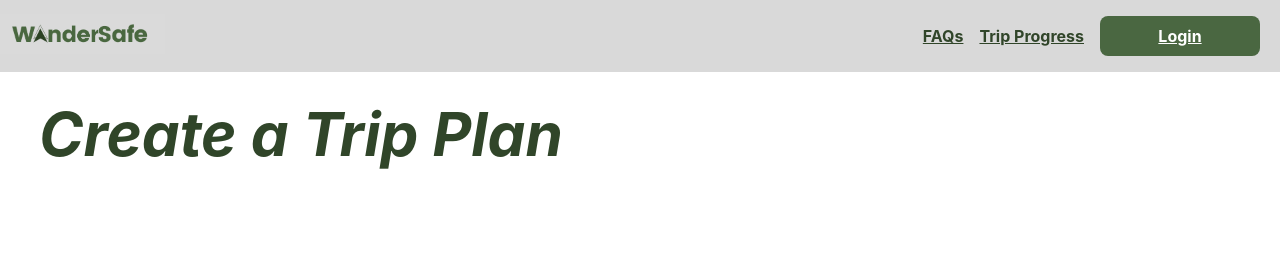
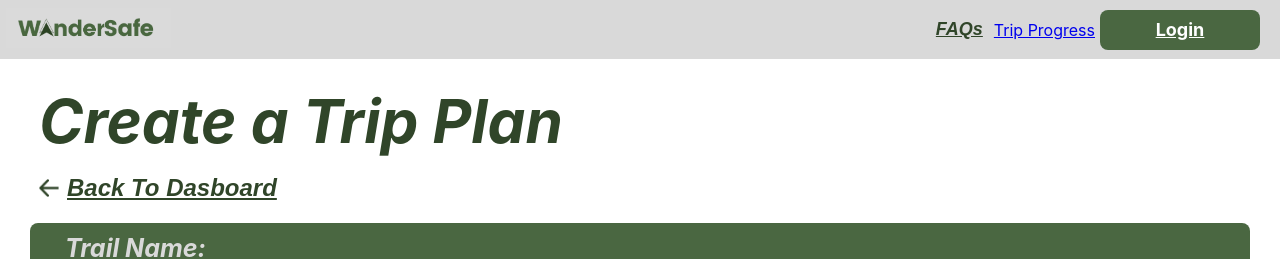
Before and after one commit to sarah-raisuddin/hiker-portal, a React (Create React App) app: page /trip-plan in a window 1280 px wide. Shown: the top 259 px of the page. Built offline with nearby package versions, Linux system fonts and the light colour scheme; no server answers.

Commit message:
cleaned up form styles, made page header spacing more cohesive, trip summary page now works, added back to dashboard link on form pages, fixed logout headerbar issues

```diff
--- a/src/App.scss
+++ b/src/App.scss
@@ -15,6 +15,7 @@ $header-font-size: 60px;
 
 // Misc.
 $standard-roundness: 8px;
+$standard-container-margin: 2% auto;
 
 @mixin label-styles {
   font-size: $label-font-size;
@@ -34,16 +35,32 @@ $standard-roundness: 8px;
 @mixin body-styles {
   background-color: $primary-color;
   border-radius: $standard-roundness;
-  padding: 20px 35px;
+  padding: 10px 35px;
   max-width: 1150px;
   margin: 0 auto;
-  // width: 100%;
+  width: 100%;
 }
 
 @mixin text-body-styles {
   color: white;
   text-decoration: none;
   text-align: center;
+}
+
+@mixin form-container-styles {
+  display: flex;
+  flex-direction: column;
+  margin-top: 20px;
+}
+
+@mixin underlined-link-styles {
+  color: $secondary-color;
+  text-decoration: underline;
+  cursor: pointer;
+  font-weight: bold;
+  font-size: 24px;
+  font-style: italic;
+  margin: 0px;
 }
 
 // global styles
@@ -90,27 +107,28 @@ select {
   align-items: center;
   background-color: $header-background;
 
-  .header-menu-left {
+  &-left {
     .menu-logo {
       height: 40px;
       width: auto;
+      cursor: pointer;
+      background-color: $header-background;
+      border: $header-background;
     }
   }
 
-  .header-menu-right {
+  &-right {
     .menu-links {
       list-style-type: none;
       display: flex;
       align-items: center;
-      li {
-        margin-right: 1rem;
-      }
+      gap: 5px;
 
-      a {
-        color: $secondary-color;
-        text-decoration: underline;
-        cursor: pointer;
-        font-weight: bold;
+      .underlined-link {
+        @include underlined-link-styles();
+        background-color: $header-background;
+        border: $header-background;
+        font-size: 18px;
       }
 
       .account-control-link {
@@ -134,6 +152,7 @@ select {
           text-decoration: underline;
           cursor: pointer;
           font-weight: bold;
+          font-size: 18px;
         }
       }
     }
@@ -164,12 +183,12 @@ select {
 
 .page-header {
   background-color: white;
+  margin-bottom: 8px;
   h1 {
     font-size: $header-font-size;
     color: $header-text;
     margin: 26px 39px 0px;
     font-style: italic;
-    // margin: 0;
   }
 }
 
@@ -207,9 +226,7 @@ select {
 // page styles
 .account-registration {
   &-container {
-    display: flex;
-    margin: 10% auto;
-    max-width: 100%;
+    @include form-container-styles();
   }
   &-body {
     @include body-styles();
@@ -219,8 +236,7 @@ select {
 
 .terms-conditions {
   &-container {
-    display: flex;
-    margin: 10% auto;
+    @include form-container-styles();
   }
   &-body {
     @include body-styles();
@@ -237,7 +253,7 @@ select {
     align-content: center;
     width: 100%;
     max-width: 1150px;
-    margin: 0 auto;
+    margin: 2% auto;
   }
 
   &-companyLogo {
@@ -279,9 +295,7 @@ select {
 
 .plan-trip {
   &-container {
-    display: flex;
-    margin: 10% auto;
-    max-width: 100%;
+    @include form-container-styles();
   }
 
   &-body {
@@ -299,8 +313,7 @@ select {
 
 .trip-summary {
   &-container {
-    display: flex;
-    flex-direction: column;
+    @include form-container-styles();
   }
 
   &-body {
@@ -316,26 +329,9 @@ select {
   }
 }
 
-.account-registration {
-  &-container {
-    display: flex;
-    flex-direction: column;
-  }
-
-  .two-col-inputs {
-    display: flex;
-    justify-content: space-between;
-    .input-box {
-      width: 48%;
-    }
-  }
-}
-
 .edit-account {
   &-container {
-    display: flex;
-    margin: 10% auto;
-    max-width: 100%;
+    @include form-container-styles();
   }
 
   &-body {
@@ -494,12 +490,14 @@ select {
       display: flex;
       justify-content: space-between;
       align-items: center;
-      padding: 25px 39px 0px;
+      padding: 0px 39px 0px;
 
       h2 {
         font-size: $header-font-size - 20;
         color: $primary-color;
         font-style: italic;
+        margin-top: 20px;
+        margin-bottom: 20px;
       }
     }
 
@@ -654,3 +652,32 @@ select {
     margin-left: 10px;
   }
 }
+
+.back-to-dashboard-container{
+  display: flex;
+
+  .back-to-dashboard {
+    gap: 8px;
+    display: flex;
+    align-items: center;
+    justify-content: left;
+    background-color: white;
+    border: #d9d9d9;
+    margin: 8px 33px 0px;
+
+    img {
+      max-width: 20px;
+    }
+
+    p {
+      @include underlined-link-styles();
+      // color: $secondary-color;
+      // text-decoration: underline;
+      // cursor: pointer;
+      // font-weight: bold;
+      // font-size: 24px;
+      // font-style: italic;
+      // margin: 0px;
+    }
+  }
+}
--- /dev/null
+++ b/src/base-components/back-to-dashboard.js
@@ -0,0 +1,23 @@
+import React from "react";
+import backArrow from "../images/back-arrow-green.png"
+import { useNavigate } from "react-router-dom";
+
+function BackToDashboard() {
+
+  const navigateTo = useNavigate();
+
+  const handleSubmit = () => {
+    navigateTo("/trips")
+  }
+
+  return (
+    <div className="back-to-dashboard-container">
+      <button className="back-to-dashboard" onClick={handleSubmit}>
+        <img className="back-arrow" src={backArrow} />
+        <p>Back To Dasboard</p>
+      </button>
+    </div>
+  );
+}
+
+export default BackToDashboard;
--- a/src/base-components/display-text.js
+++ b/src/base-components/display-text.js
@@ -1,12 +1,14 @@
 import React from "react";
 
-function DisplayText({ label, placeholder, value}) {
+function DisplayText({ label, value}) {
 
   return (
     <div className="input-box">
       <label>{label}</label>
-      <input type="text" placeholder={placeholder}
-             value={value}/>
+      <input
+        type="text"
+        value={value}
+        readOnly/>
     </div>
   );
 }
--- a/src/base-components/header-menu.js
+++ b/src/base-components/header-menu.js
@@ -1,48 +1,58 @@
 import React from "react";
 import { Link } from "react-router-dom";
 import logo from "../images/wanderSafe-logo-grey.png";
+import { useNavigate } from "react-router-dom";
 
 function HeaderMenu( {isUserLoggedIn, handleUserLogOut}) {
+
+    // navigation
+    const navigateTo = useNavigate();
+
+    // useNavigate was used so that user log-in status does not get
+    // reset like it does when Link is used
+    const handleFaqNav = () => {
+        navigateTo("/faqs");
+    }
+
+    const handleEditAccountNav = () => {
+        navigateTo("/edit-account");
+    }
+
+    const handleHomeNav = () => {
+        navigateTo("/home");
+    }
+
+    const handleDashboardNav = () => {
+        navigateTo("/trips");
+    }
+
     return (
         <nav className="header-menu">
             <div className="header-menu-left">
-                <Link to="/home" className="menu-logo">
+                <button className="menu-logo" onClick={handleHomeNav}>
                     <img className="menu-logo" src={logo} alt="WanderSafe Logo" />
-                </Link>
+                </button>
             </div>
             <div className="header-menu-right">
-                <ul className="menu-links">
-                    <li>
-                        <Link to="/faqs">FAQs</Link>
-                    </li>
+                <div className="menu-links">
                     {isUserLoggedIn &&
-                    <li>
-                        <Link to="/edit-account">Edit Account</Link>
-                    </li>
+                        <button className="underlined-link" onClick={handleDashboardNav}>
+                            <p>Dashboard</p>
+                        </button>
                     }
-                    {/* The links below are for development rn and should be removed once proper
+                    {isUserLoggedIn &&
+                        <button className="underlined-link" onClick={handleEditAccountNav}>
+                            <p>Edit Account</p>
+                        </button>
+                    }
+                    <button className="underlined-link" onClick={handleFaqNav}>
+                        <p>FAQs</p>
+                    </button>
+                    {/* The link below is for development rn and should be removed once proper
                         routing is in place. */}
                     <li>
                         <Link to="/trip-progress">Trip Progress</Link>
                     </li>
-                    { /* DEBUG: left links here for easy debug later if needed
-                    <li>
-                        <Link to="/terms-conditions">Terms and Conditions</Link>
-                    </li>
-                    <li>
-                        <Link to="/trips">Dashboard</Link>
-                    </li>
-                    <li>
-                        <Link to="/account-registration">Account Registration</Link>
-                    </li>
-                                        <li>
-                        <Link to="/trip-summary">Trip Summary</Link>
-                    </li>
-                    <li>
-                        <Link to="/trip-plan">Trip Plan</Link>
-                    </li>
-                    */ }
-
                     {isUserLoggedIn ?
                     (
                     <div className="account-control-link">
@@ -60,7 +70,7 @@ function HeaderMenu( {isUserLoggedIn, handleUserLogOut}) {
                     </div>
                     )
                     }
-                </ul>
+                </div>
             </div>
         </nav>
     );
--- a/src/base-components/trip-card.js
+++ b/src/base-components/trip-card.js
@@ -1,13 +1,18 @@
 import React, { useState } from "react";
 import SubmissionButton from "./button";
 import { useNavigate } from "react-router-dom";
+import formatDate from "../util";
 
-function TripCard({ trailName, startDate, endDate }) {
-  const [inputValue, setInputValue] = useState("");
+function TripCard({ trailPlan }) {
 
   const navigateTo = useNavigate();
+  const trailName = trailPlan.trail_name;
+  const startDate = formatDate(trailPlan.start_date).date;
+  const endDate = formatDate(trailPlan.end_date).date;
 
   const handleSubmit = () => {
+    localStorage.setItem("tripPlanToView",  JSON.stringify(trailPlan));
+    console.log("trip plan from trip-card: ",trailPlan);
     navigateTo("/trip-summary");
   };
 
--- a/src/pages/edit-account.js
+++ b/src/pages/edit-account.js
@@ -3,13 +3,15 @@ import DisplayText from "../base-components/display-text";
 import PageHeader from "../base-components/page-header";
 import SubmissionButton from "../base-components/button";
 import accountData from "../data/account-dummyData";
+import BackToDashboard from "../base-components/back-to-dashboard";
 
 function EditAccount() {
     return (
         <div className="edit-account">
             <PageHeader text={"Edit Account"} />
-            <div className="account-registration-container">
-                <div className="account-registration-body">
+            <BackToDashboard/>
+            <div className="edit-account-container">
+                <div className="edit-account-body">
                     <DisplayText
                         label="Email:"
                         placeholder={accountData.email}
--- a/src/pages/hiker-dashboard.js
+++ b/src/pages/hiker-dashboard.js
@@ -4,7 +4,6 @@ import PageHeader from "../base-components/page-header";
 import TripCard from "../base-components/trip-card";
 import plus from "../images/button-plus.png";
 import { useNavigate } from "react-router-dom";
-import formatDate from "../util";
 
 function HikerDashboard() {
   // user detauls
@@ -62,9 +61,7 @@ function HikerDashboard() {
         {tripPlans.map((trail, index) => (
           <TripCard
           key={index}
-          trailName={trail.trail_name}
-          startDate={formatDate(trail.start_date).date}
-          endDate={formatDate(trail.end_date).date}>
+          trailPlan={trail}>
           </TripCard>
         ))}
       </div>
--- a/src/pages/trip-plan.js
+++ b/src/pages/trip-plan.js
@@ -6,6 +6,7 @@ import PageHeader from "../base-components/page-header";
 import InputDateTime from "../base-components/input-datetime";
 import Dropdown from "../base-components/input-dropdown";
 import { useNavigate } from "react-router-dom";
+import BackToDashboard from "../base-components/back-to-dashboard";
 
 function PlanTrip() {
 
@@ -99,6 +100,8 @@ function PlanTrip() {
       if (response.ok) {
         const data = await response.json();
         console.log("Trip plan creation successful", data);
+
+        localStorage.setItem("tripPlanToView",  JSON.stringify(data));
         navigateTo("/trip-summary");
 
       } else {
@@ -113,6 +116,7 @@ function PlanTrip() {
   return (
     <div className="plan-trip">
       <PageHeader text={"Create a Trip Plan"} />
+      <BackToDashboard/>
       <div className="plan-trip-container">
         <div className="plan-trip-body">
           <Dropdown
```
Also changed, not shown: src/base-components/display-datetime.js (+5 -3 lines), src/pages/trip-summary.js (+27 -12 lines), src/images/back-arrow-green.png (added), src/images/trekCheck-logo-white.png. Lines whose indentation alone changed are shown as unchanged.
